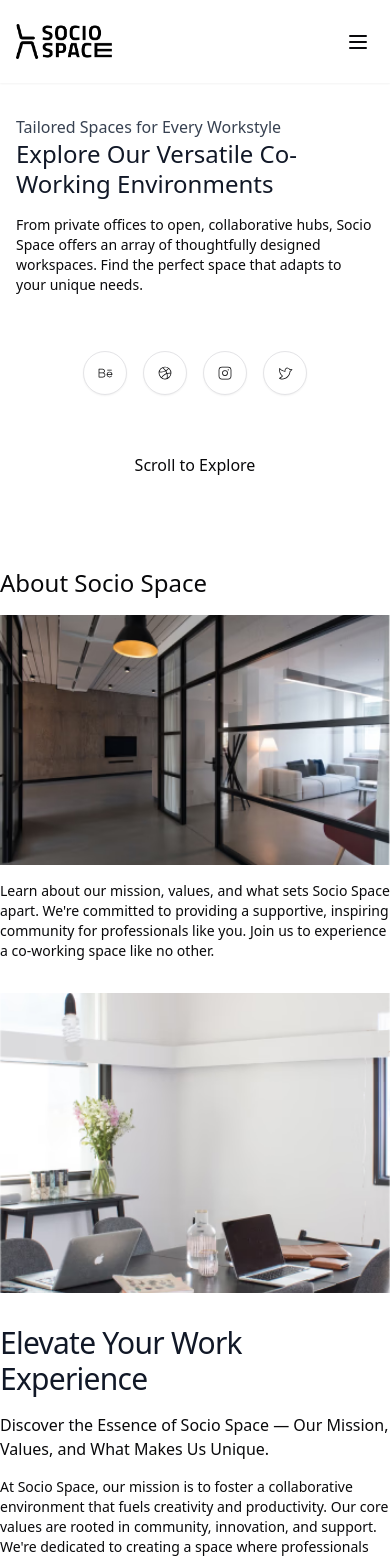
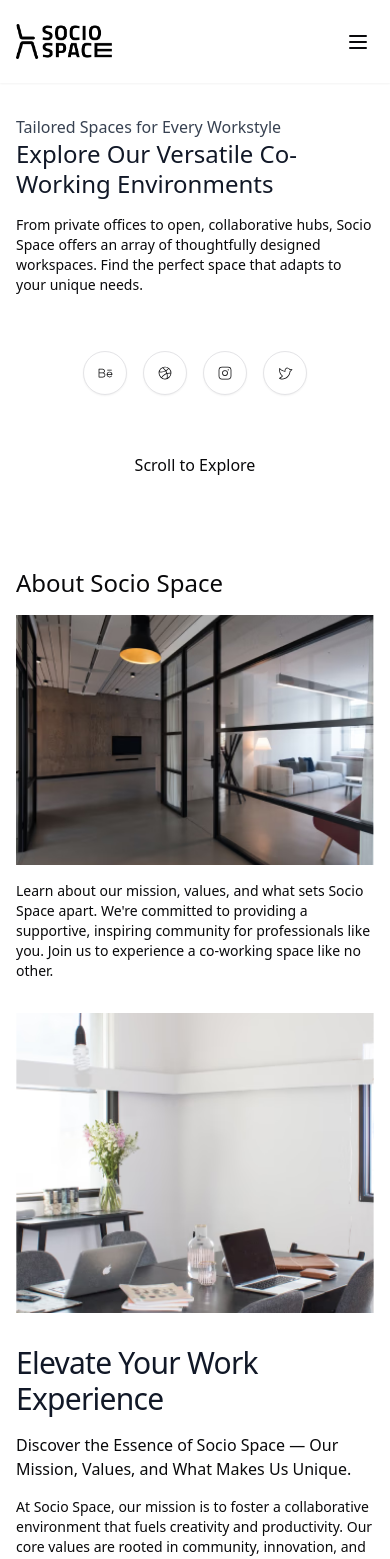
Before and after one commit to Syaiful313/socio-space, a Next.js app: page /workspaces in a window 390 px wide. Shown: the top 1559 px of the page. Built offline with nearby package versions, Linux system fonts and the light colour scheme.

Commit message:
update style home page & workspace page

```diff
--- a/src/features/home/components/HeroSection.tsx
+++ b/src/features/home/components/HeroSection.tsx
@@ -57,7 +57,7 @@ const HeroSection = () => {
   }, []);
 
   return (
-    <section className="bg-white py-6 md:py-12">
+    <section className="bg-white px-4 py-6 md:px-0 md:py-12">
       <div className="container mx-auto">
         <div className="pt-12 md:pt-24">
           <div className="flex flex-col gap-8 md:flex-row">
--- a/src/features/workspace/components/AboutSection.tsx
+++ b/src/features/workspace/components/AboutSection.tsx
@@ -6,11 +6,14 @@ const AboutSocioSpace = () => {
   return (
     <section
       id="aboutSection"
-      className="container mx-auto py-12 sm:py-16 md:py-20 lg:py-28"
+      className="px-4 py-12 sm:py-16 md:px-0 md:py-20 lg:py-28"
     >
+      <div className="container mx-auto">
         <div className="grid w-full grid-cols-1 gap-8 md:grid-cols-2 md:gap-6 lg:grid-cols-3">
           <div className="grid grid-cols-1 gap-4">
-          <h1 className="text-2xl font-light sm:text-3xl">About Socio Space</h1>
+            <h1 className="text-2xl font-light sm:text-3xl">
+              About Socio Space
+            </h1>
             <div className="relative h-[250px] w-full sm:h-[300px] md:h-[350px] lg:h-[400px]">
               <Image
                 src="/about1.avif"
@@ -50,10 +53,11 @@ const AboutSocioSpace = () => {
                 At Socio Space, our mission is to foster a collaborative
                 environment that fuels creativity and productivity. Our core
                 values are rooted in community, innovation, and support.
-              We&apos;re dedicated to creating a space where professionals like
-              you can thrive, grow, and network. Join us today to immerse
-              yourself in a co-working experience that transcends the ordinary,
-              and embark on a journey of professional and personal growth.
+                We&apos;re dedicated to creating a space where professionals
+                like you can thrive, grow, and network. Join us today to immerse
+                yourself in a co-working experience that transcends the
+                ordinary, and embark on a journey of professional and personal
+                growth.
               </p>
 
               <div className="pt-2 sm:pt-4">
@@ -64,6 +68,7 @@ const AboutSocioSpace = () => {
             </div>
           </div>
         </div>
+      </div>
     </section>
   );
 };
```
Lines whose indentation alone changed are shown as unchanged.
